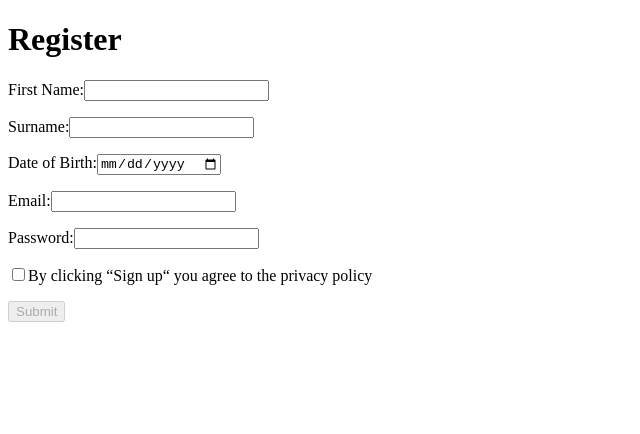
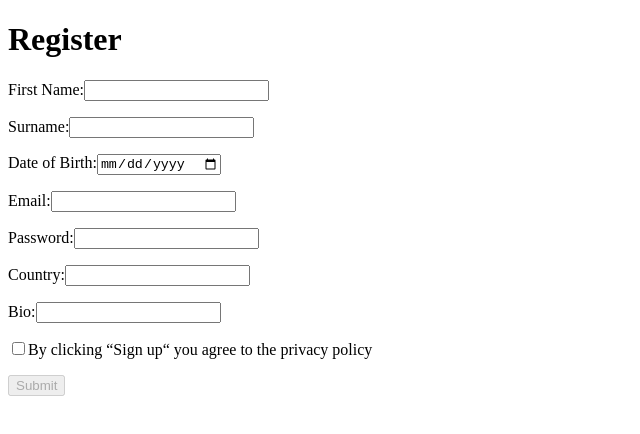
Before and after one commit to intruston/class41-project-MyDiary, a React app in the folder client/: page /signup in a window 1280 px wide. Shown: the top 434 px of the page, without its empty margins (0-640 px from the left). Built offline with nearby package versions, Linux system fonts and the light colour scheme.

Commit message:
Updated with Country and Bio

```diff
--- a/client/src/pages/SignUp/SignUp.jsx
+++ b/client/src/pages/SignUp/SignUp.jsx
@@ -1,4 +1,5 @@
 import React, { useState } from "react";
+import { Navigate } from "react-router-dom";
 
 function RegisterForm() {
   const [firstName, setFirstName] = useState("");
@@ -6,6 +7,8 @@ function RegisterForm() {
   const [dateOfBirth, setDateOfBirth] = useState("");
   const [email, setEmail] = useState("");
   const [password, setPassword] = useState("");
+  const [country, setCountry] = useState("");
+  const [bio, setBio] = useState("");
   const [agreeToPrivacyPolicy, setAgreeToPrivacyPolicy] = useState(false);
 
   function handleFirstNameChange(event) {
@@ -28,6 +31,14 @@ function RegisterForm() {
     setPassword(event.target.value);
   }
 
+  function handleCountryChange(event) {
+    setCountry(event.target.value);
+  }
+
+  function handleBioChange(event) {
+    setBio(event.target.value);
+  }
+
   function handlePrivacyPolicyChange(event) {
     setAgreeToPrivacyPolicy(event.target.checked);
   }
@@ -35,7 +46,15 @@ function RegisterForm() {
   async function handleSubmit(event) {
     event.preventDefault();
 
-    if (!firstName || !lastName || !dateOfBirth || !email || !password) {
+    if (
+      !firstName ||
+      !lastName ||
+      !dateOfBirth ||
+      !email ||
+      !password ||
+      !country ||
+      !bio
+    ) {
       alert("Please fill out all fields before submitting");
       return;
     }
@@ -53,8 +72,8 @@ function RegisterForm() {
             birthday: dateOfBirth,
             email,
             password,
-            country: "",
-            bio: "",
+            country,
+            bio,
           },
         }),
       });
@@ -64,8 +83,8 @@ function RegisterForm() {
       }
 
       const data = await response.json();
-      alert("User created successfully", data);
-      // Redirect to the login page...
+      alert("User created successfully", data); //delete in production, for now we should see what we have created.
+      Navigate("/login");
     } catch (error) {
       alert("Error creating user. Please try again later.");
     }
@@ -133,6 +152,29 @@ function RegisterForm() {
         </p>
         <p>
           <label>
+            Country:
+            <input
+              type="country"
+              value={country}
+              onChange={handleCountryChange}
+              required
+            />
+          </label>
+        </p>
+        <p>
+          <label>
+            Bio:
+            <input
+              type="bio"
+              value={bio}
+              onChange={handleBioChange}
+              required
+              minLength="10"
+            />
+          </label>
+        </p>
+        <p>
+          <label>
             <input
               type="checkbox"
               checked={agreeToPrivacyPolicy}
```
